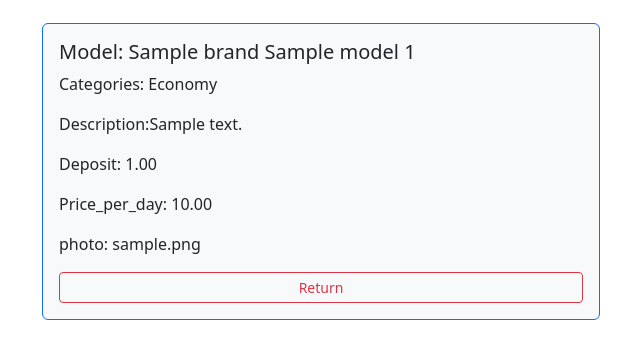
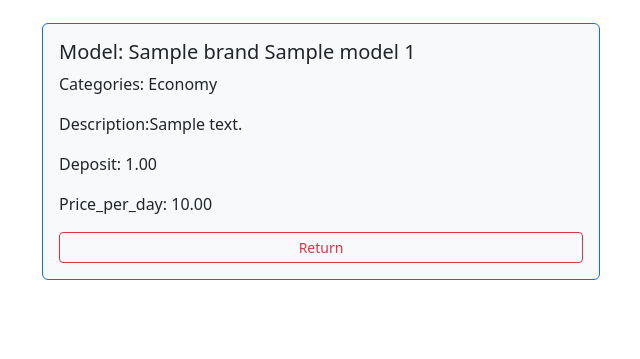
Before and after one commit to repogrupa2/car_dealer, a Django app: page /list_of_offers/ in a window 1280 px wide. Shown: the part 108-467 px from the top of the page, without its empty margins (40-680 px from the left). Run offline with Django 4.2, Linux system fonts and the light colour scheme; a user stored in the database is signed in; tables that the repository leaves empty hold one stand-in row (values such as "Sample post"); some libraries are stand-ins or nearby versions.

Commit message:
remove photo setings

```diff
--- a/rent_and_deal_car/car_rent/admin.py
+++ b/rent_and_deal_car/car_rent/admin.py
@@ -47,7 +47,7 @@ class VehicleAdmin(admin.ModelAdmin):
     model = Vehicle
     list_display = ('model_id', 'vin', 'prod_year',
                     'body_type', 'engine', 'type_of_fuel',
-                    'transmission', 'color', 'photo')
+                    'transmission', 'color')
     list_filter = ('model_id',)
 
     search_fields = ('vin',)
--- a/rent_and_deal_car/car_rent/forms.py
+++ b/rent_and_deal_car/car_rent/forms.py
@@ -41,7 +41,7 @@ class VehicleModelForm(forms.ModelForm):
         model = Vehicle
         fields = ('model_id', 'body_type', 'prod_year',
                   'color', 'engine', 'type_of_fuel',
-                  'transmission', 'vin', 'photo')
+                  'transmission', 'vin')
 
 
 class BrandModelForm(forms.ModelForm):
--- a/rent_and_deal_car/car_rent/models.py
+++ b/rent_and_deal_car/car_rent/models.py
@@ -1,5 +1,3 @@
-from enum import unique
-
 from django.contrib.auth.models import AbstractBaseUser, PermissionsMixin
 from django.core.validators import MinValueValidator, MaxValueValidator
 from django.db import models
@@ -70,7 +68,6 @@ class Vehicle(models.Model):
     type_of_fuel = models.CharField(max_length=16, choices=fuel)
     transmission = models.CharField(max_length=16, choices=gearbox)
     vin = models.CharField(max_length=17, unique=True)
-    photo = models.ImageField(blank=True, null=True)
 
     def __str__(self):
         return f"{self.model_id} VIN- {self.vin}"
--- a/rent_and_deal_car/car_rent/templates/car_rent/list_of_offers.html
+++ b/rent_and_deal_car/car_rent/templates/car_rent/list_of_offers.html
@@ -16,7 +16,7 @@
                     <p>Description:{{offer.Description}}</p>
                     <p>Deposit: {{ offer.Deposit }}</p>
                     <p>Price_per_day: {{ offer.Price_per_day }}</p>
-                    <p>photo: {{ offer.Vehicle_Id.photo }}</p>
+
 
 
                     {% if rented == offer.id%}
--- a/rent_and_deal_car/car_rent/urls.py
+++ b/rent_and_deal_car/car_rent/urls.py
@@ -25,4 +25,4 @@ urlpatterns = [
     path('account_details/', AccountDetails.as_view(), name="account-details"),
     path('account-complete/', CompleteDetails.as_view(), name="account-complete"),
     path('account-payment/', AccountPayment.as_view(), name="account-payment"),
-] + static(settings.MEDIA_URL, document_root=settings.MEDIA_ROOT)
+]
--- a/rent_and_deal_car/rent_and_deal_car/settings.py
+++ b/rent_and_deal_car/rent_and_deal_car/settings.py
@@ -121,9 +121,7 @@ USE_TZ = True
 
 STATIC_URL = 'static/'
 STATIC_ROOT = os.path.join(BASE_DIR, 'static-files')
-# DataFlair #User_Uploaded_Files
-MEDIA_URL = '/media/'
-MEDIA_ROOT = os.path.join(BASE_DIR, 'media')
+
 
 # Default primary key field type
 # https://docs.djangoproject.com/en/4.0/ref/settings/#default-auto-field
```
